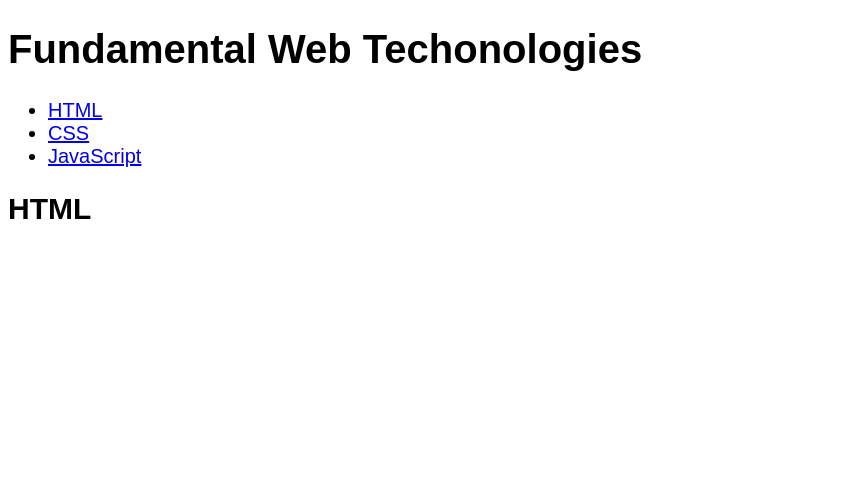
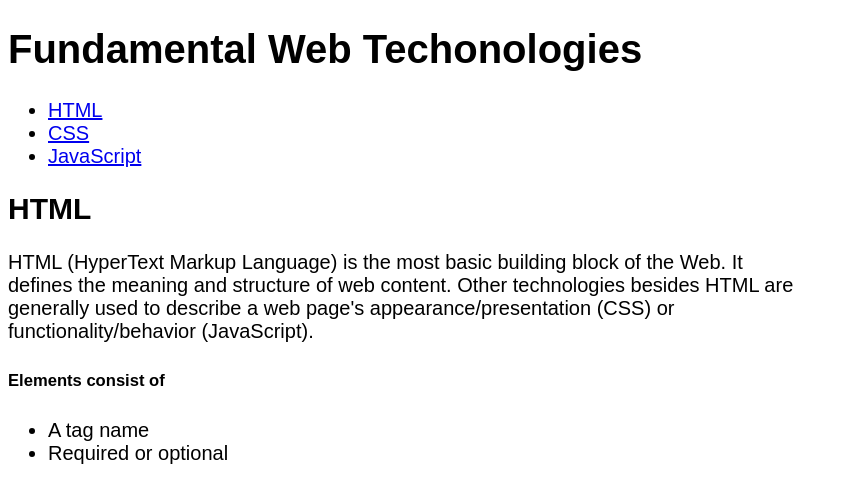
Before and after one commit to yovitsa/ACIT-1620_Lab2, a plain HTML site: page index.html in a window 1280 px wide. Shown: the whole page, without its empty margins (0-848 px from the left). Drawn offline with Linux system fonts and the light colour scheme.

Commit message:
Three lines added

```diff
--- a/index.html
+++ b/index.html
@@ -9,12 +9,26 @@
 <body>
   <h1>Fundamental Web Techonologies</h1>
 <nav>
+    <ul>
+        <li> <a href="#section-1">HTML</a></li>
+        <li><a href="http://">CSS</a> </li>
+        <li> <a href="http://">JavaScript</a></li>
+    </ul>
+</nav>
+
+<section>
+
+  <h2 id="section-1">HTML</h2>
+  <p>HTML (HyperText Markup Language) is the most basic building block of the Web. It defines the meaning and structure of web content. Other technologies besides HTML are generally used to describe a web page's appearance/presentation (CSS) or functionality/behavior (JavaScript).</p>
+
+
+  <h5>Elements consist of</h5>
   <ul>
-  <li id="t.html"> <a href="#about-us">HTML</a></li>
-  <li><a href="http://">CSS</a> </li>
-  <li> <a href="http://">JavaScript</a></li>
+
+    <li>A tag name</li>
+    <li>Required or optional</li>
   </ul>
 
-  <h2>HTML</h2>
+</section>
 </body>
 </html>
```
